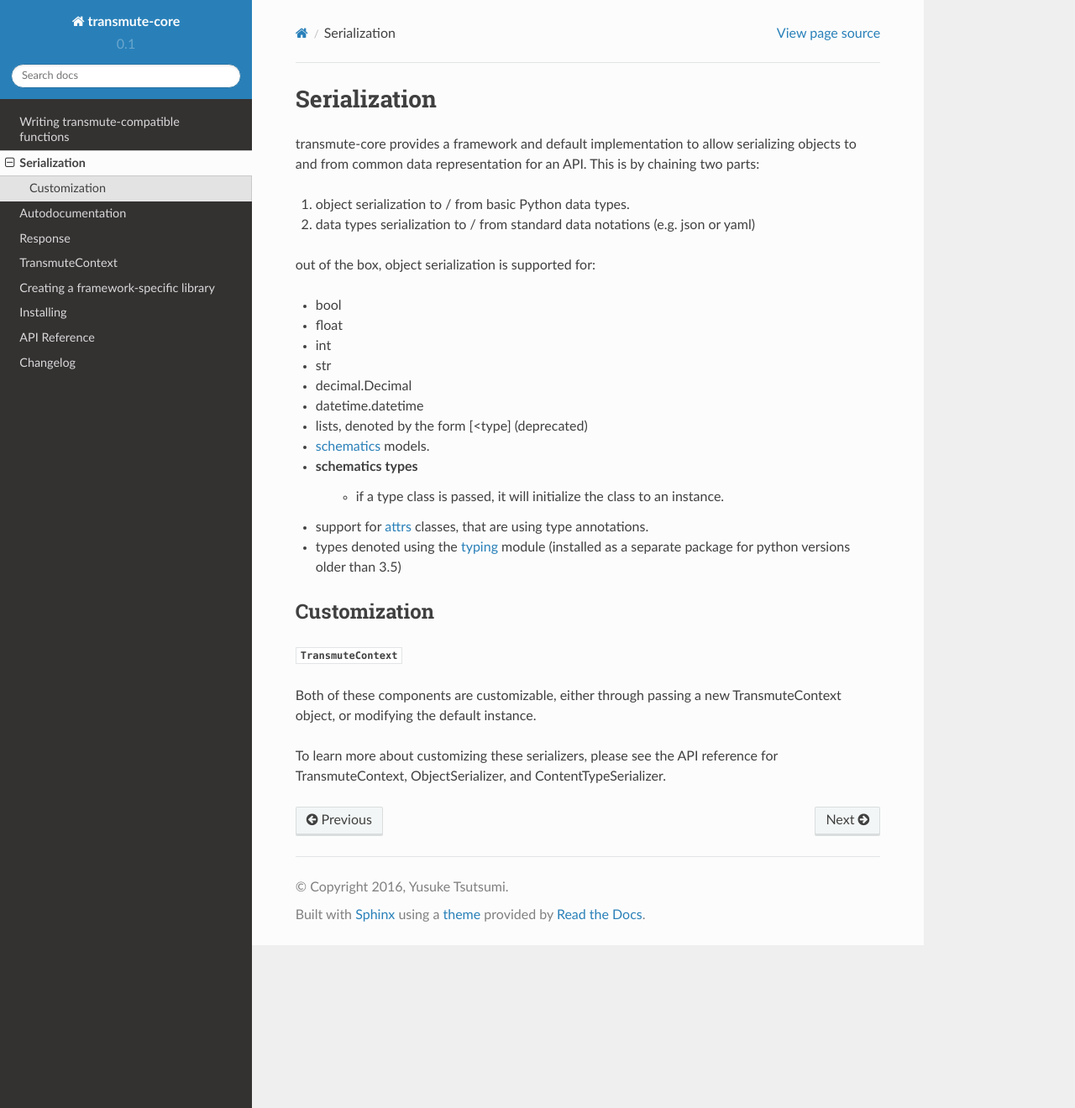
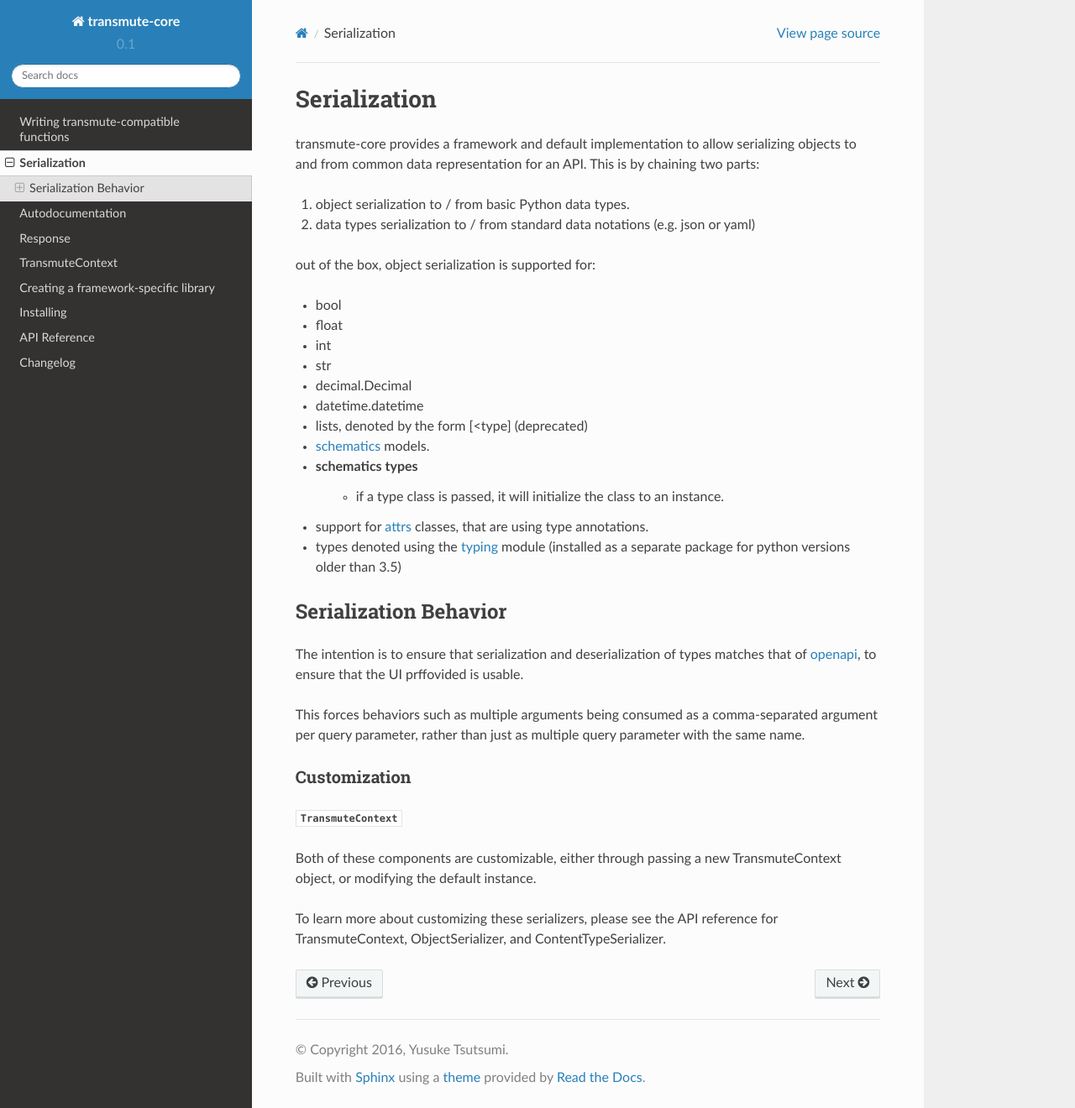
Before and after one commit to toumorokoshi/transmute-core, a Sphinx documentation site: the page built from docs/serialization.rst, in a window 1280 px wide and 1320 px high. Shown: the whole window at 84% size. Built offline with Sphinx 7.4.7 and the Read the Docs theme 2.0.0, drawn with Linux system fonts in a browser that asks for light colours.

Commit message:
minor: updating docs on serialization behavior

```diff
--- a/docs/serialization.rst
+++ b/docs/serialization.rst
@@ -27,6 +27,16 @@
   using type annotations.
 * types denoted using the `typing <https://docs.python.org/3/library/typing.html>`_ module (installed as a separate package for python versions older than 3.5)
 
+Serialization Behavior
+**********************
+
+The intention is to ensure that serialization and deserialization of types matches
+that of `openapi <https://www.openapis.org/>`_, to ensure that the UI prffovided is usable.
+
+This forces behaviors such as multiple arguments being consumed as a comma-separated argument
+per query parameter, rather than just as multiple query parameter with the same name.
+
+
 -------------
 Customization
 -------------
```
